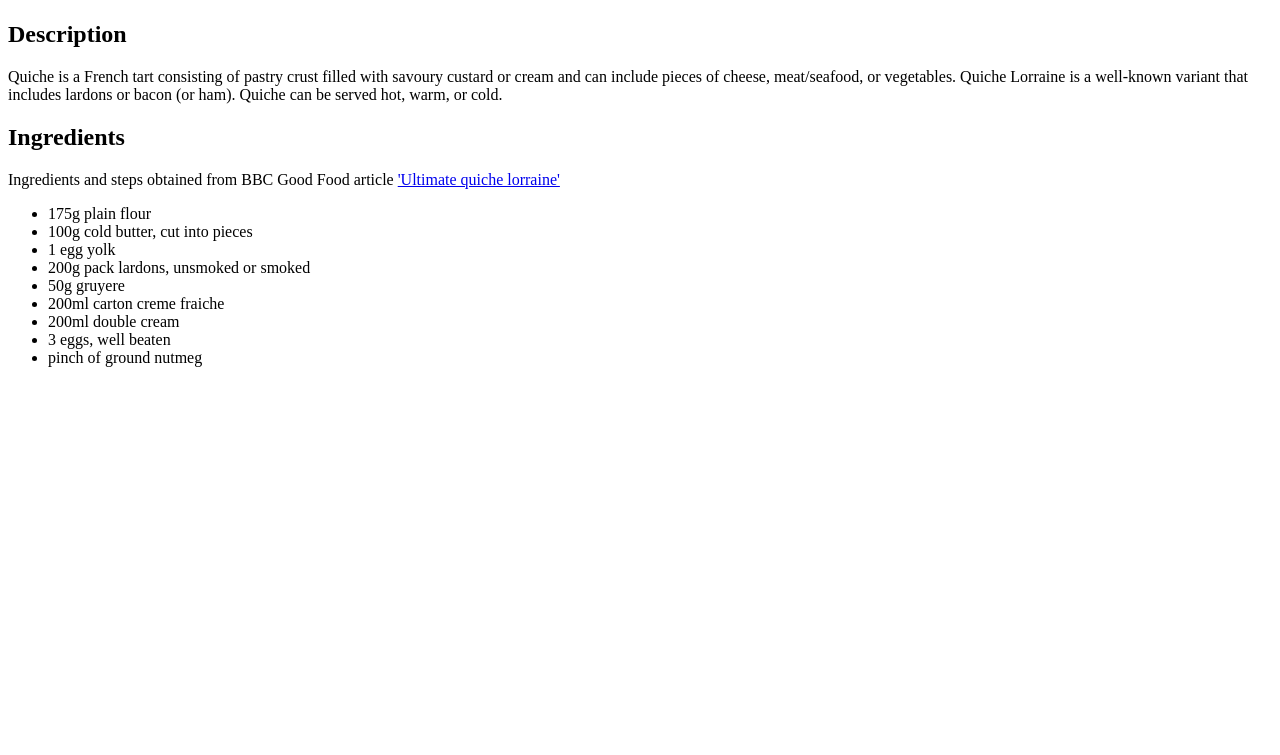
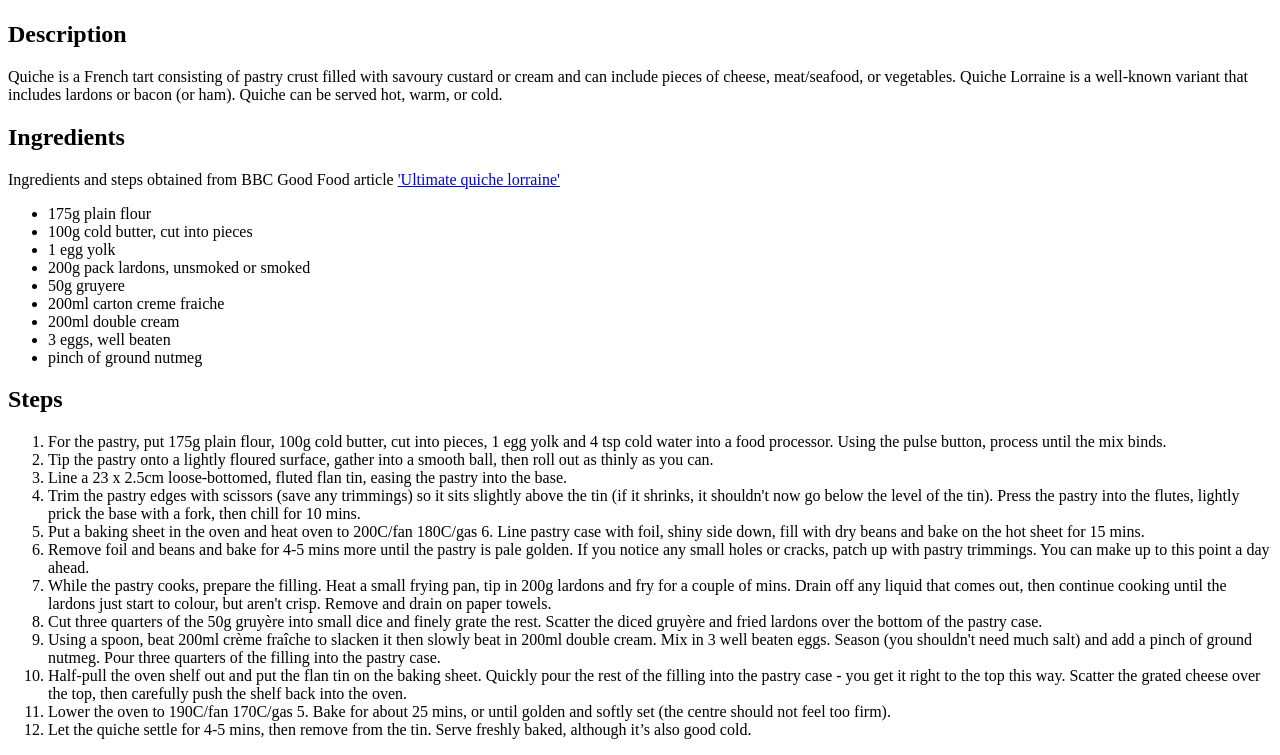
Before and after one commit to weeklyrambler/odin-recipes, a plain HTML site: page recipes/quiche.html in a window 1280 px wide. Shown: the part 443-1198 px from the top of the page. Before the commit the page ends 826 px from the top, so only its background shows below. Drawn offline with Linux system fonts and the light colour scheme.

Commit message:
Added steps list to quiche webpage.

```diff
--- a/recipes/quiche.html
+++ b/recipes/quiche.html
@@ -22,5 +22,20 @@
             <li>3 eggs, well beaten</li>
             <li>pinch of ground nutmeg</li>
         </ul>
+        <h2>Steps</h2>
+        <ol>
+            <li>For the pastry, put 175g plain flour, 100g cold butter, cut into pieces, 1 egg yolk and 4 tsp cold water into a food processor. Using the pulse button, process until the mix binds.</li>
+            <li>Tip the pastry onto a lightly floured surface, gather into a smooth ball, then roll out as thinly as you can.</li>
+            <li>Line a 23 x 2.5cm loose-bottomed, fluted flan tin, easing the pastry into the base.</li>
+            <li>Trim the pastry edges with scissors (save any trimmings) so it sits slightly above the tin (if it shrinks, it shouldn't now go below the level of the tin). Press the pastry into the flutes, lightly prick the base with a fork, then chill for 10 mins.</li>
+            <li>Put a baking sheet in the oven and heat oven to 200C/fan 180C/gas 6. Line pastry case with foil, shiny side down, fill with dry beans and bake on the hot sheet for 15 mins.</li>
+            <li>Remove foil and beans and bake for 4-5 mins more until the pastry is pale golden. If you notice any small holes or cracks, patch up with pastry trimmings. You can make up to this point a day ahead.</li>
+            <li>While the pastry cooks, prepare the filling. Heat a small frying pan, tip in 200g lardons and fry for a couple of mins. Drain off any liquid that comes out, then continue cooking until the lardons just start to colour, but aren't crisp. Remove and drain on paper towels.</li>
+            <li>Cut three quarters of the 50g gruyère into small dice and finely grate the rest. Scatter the diced gruyère and fried lardons over the bottom of the pastry case.</li>
+            <li>Using a spoon, beat 200ml crème fraîche to slacken it then slowly beat in 200ml double cream. Mix in 3 well beaten eggs. Season (you shouldn't need much salt) and add a pinch of ground nutmeg. Pour three quarters of the filling into the pastry case.</li>
+            <li>Half-pull the oven shelf out and put the flan tin on the baking sheet. Quickly pour the rest of the filling into the pastry case - you get it right to the top this way. Scatter the grated cheese over the top, then carefully push the shelf back into the oven.</li>
+            <li>Lower the oven to 190C/fan 170C/gas 5. Bake for about 25 mins, or until golden and softly set (the centre should not feel too firm).</li>
+            <li>Let the quiche settle for 4-5 mins, then remove from the tin. Serve freshly baked, although it’s also good cold.</li>
+        </ol>
     </body>
 </html>
```
